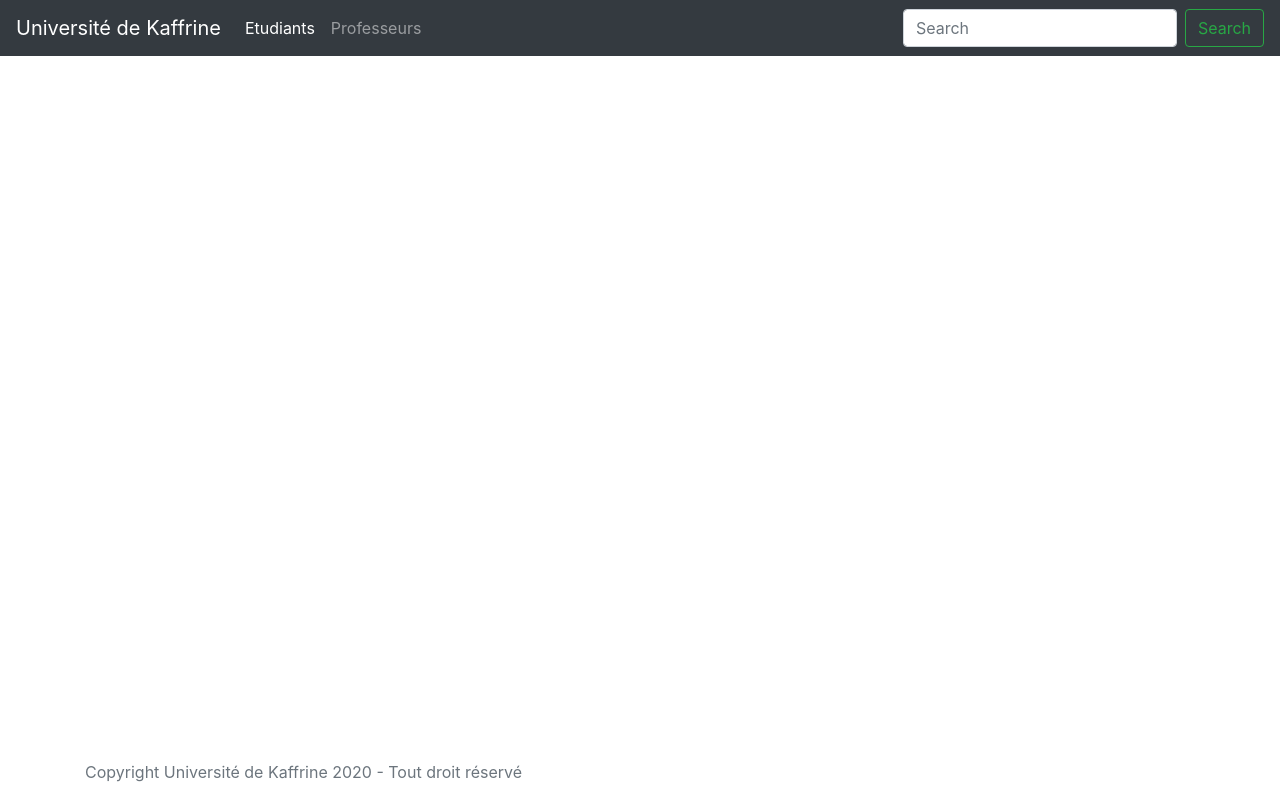
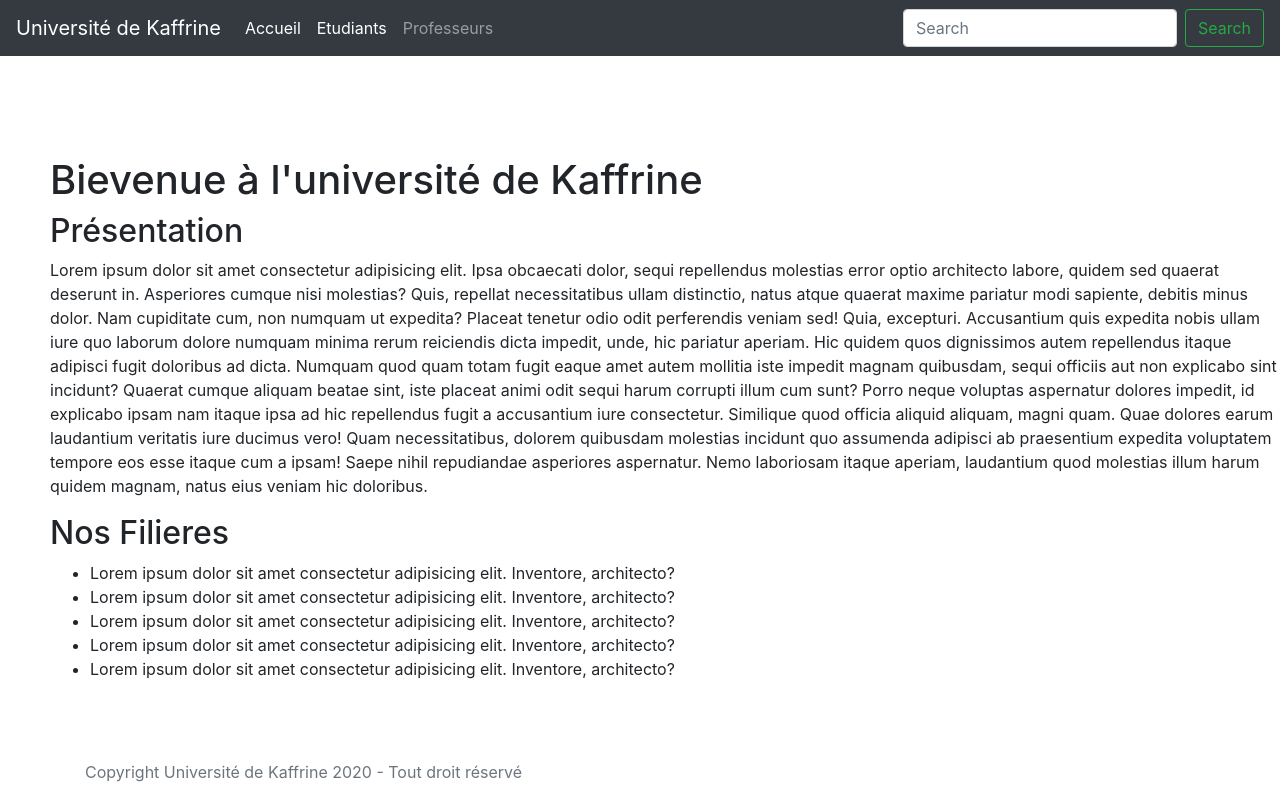
Before and after one commit to kalisto11/universite, a PHP site: page / in a window 1280 px wide. Run offline with PHP 8.4, Linux system fonts and the light colour scheme; data that the repository does not hold is empty.

Commit message:
ajout du lien Accueil dans le menu et de la page Accueil.php

```diff
--- a/Controller/ProfesseursController.php
+++ b/Controller/ProfesseursController.php
@@ -18,6 +18,9 @@
                     }
 
                 }
+                elseif($action === 'ajouter'){
+                    require 'View/ProfesseursAjoutForm.php';
+                }
         }
     }
 }
--- a/Model/ProfesseursModel.php
+++ b/Model/ProfesseursModel.php
@@ -1,5 +1,5 @@
 <?php
-    class Professeur{
+    class Professeurs{
         public $id;
         public $prenom;
         public $nom;
--- /dev/null
+++ b/View/Accueil.php
@@ -0,0 +1,17 @@
+<h1>Bievenue à l'université de Kaffrine</h1>
+<div>
+    <h2>Présentation</h2>
+    <p>
+        Lorem ipsum dolor sit amet consectetur adipisicing elit. Ipsa obcaecati dolor, sequi repellendus molestias error optio architecto labore, quidem sed quaerat deserunt in. Asperiores cumque nisi molestias? Quis, repellat necessitatibus ullam distinctio, natus atque quaerat maxime pariatur modi sapiente, debitis minus dolor. Nam cupiditate cum, non numquam ut expedita? Placeat tenetur odio odit perferendis veniam sed! Quia, excepturi. Accusantium quis expedita nobis ullam iure quo laborum dolore numquam minima rerum reiciendis dicta impedit, unde, hic pariatur aperiam. Hic quidem quos dignissimos autem repellendus itaque adipisci fugit doloribus ad dicta. Numquam quod quam totam fugit eaque amet autem mollitia iste impedit magnam quibusdam, sequi officiis aut non explicabo sint incidunt? Quaerat cumque aliquam beatae sint, iste placeat animi odit sequi harum corrupti illum cum sunt? Porro neque voluptas aspernatur dolores impedit, id explicabo ipsam nam itaque ipsa ad hic repellendus fugit a accusantium iure consectetur. Similique quod officia aliquid aliquam, magni quam. Quae dolores earum laudantium veritatis iure ducimus vero! Quam necessitatibus, dolorem quibusdam molestias incidunt quo assumenda adipisci ab praesentium expedita voluptatem tempore eos esse itaque cum a ipsam! Saepe nihil repudiandae asperiores aspernatur. Nemo laboriosam itaque aperiam, laudantium quod molestias illum harum quidem magnam, natus eius veniam hic doloribus.
+    </p>
+</div>
+<div>
+    <h2>Nos Filieres</h2>
+    <ul>
+        <li>Lorem ipsum dolor sit amet consectetur adipisicing elit. Inventore, architecto?</li>
+        <li>Lorem ipsum dolor sit amet consectetur adipisicing elit. Inventore, architecto?</li>
+        <li>Lorem ipsum dolor sit amet consectetur adipisicing elit. Inventore, architecto?</li>
+        <li>Lorem ipsum dolor sit amet consectetur adipisicing elit. Inventore, architecto?</li>
+        <li>Lorem ipsum dolor sit amet consectetur adipisicing elit. Inventore, architecto?</li>
+    </ul>
+</div>
--- a/index.php
+++ b/index.php
@@ -17,8 +17,11 @@
                 </button>
                 <div class="collapse navbar-collapse" id="navbarCollapse">
                     <ul class="navbar-nav mr-auto">
+                    <li class="nav-item active">
+                            <a class="nav-link" href="index.php">Accueil <span class="sr-only">(current)</span></a>
+                        </li>
                         <li class="nav-item active">
-                            <a class="nav-link" href="index.php?page=etudiants&action=consulter">Etudiants <span class="sr-only">(current)</span></a>
+                            <a class="nav-link" href="index.php?page=etudiants&action=consulter">Etudiants <span class="sr-only"></span></a>
                         </li>
                         <li class="nav-item">
                             <a class="nav-link" href="index.php?page=professeurs&action=consulter">Professeurs</a>
@@ -49,7 +52,7 @@
 
                         default:
                     }
-                }elseif (isset($_POST)){
+                }elseif (isset($_POST['page'])){
                     switch ($_POST['page']){
                         case 'etudiants':
                             require 'Controller/EtudiantsController.php';
@@ -57,6 +60,7 @@
                         break;
                     }
                 }else{
+                    require 'View/Accueil.php';
                 }
             ?>
         </main>
```
